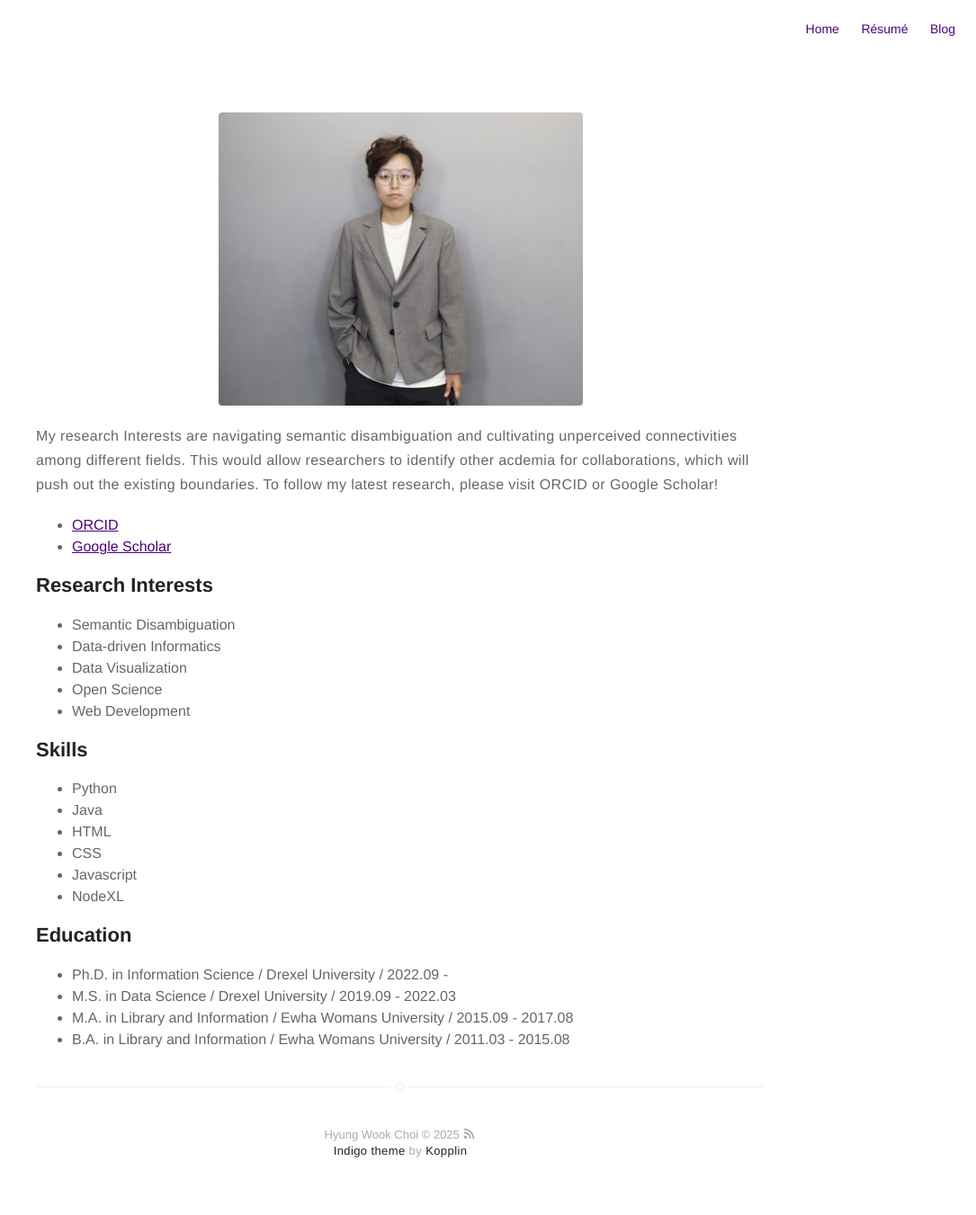
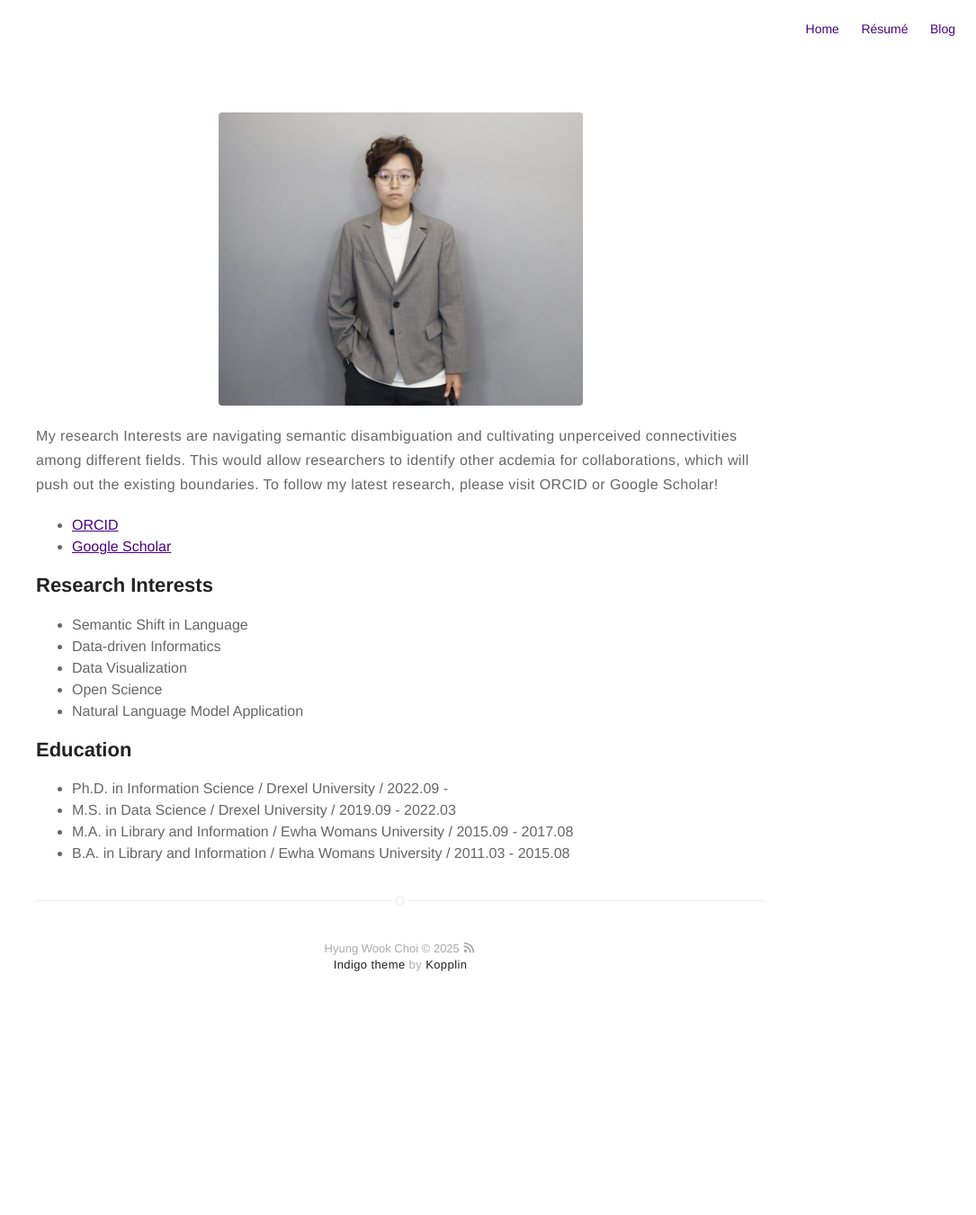
Before and after one commit to choihywook/choihywook.github.io, a Jekyll site: the page built from about.md, in a window 1280 px wide. Shown: the whole page at 90% size, without its empty margins (195-1280 px from the left). Built offline with Jekyll 4.4.1, drawn with Linux system fonts in a browser that asks for light colours; after the commit the page ends 1144 px from its top, so only the background shows below that.

```diff
--- a/about.md
+++ b/about.md
@@ -17,23 +17,14 @@ layout: page
 
 <h2>Research Interests</h2>
 <ul class="skill-list">
-  <li>Semantic Disambiguation</li>
-	<li>Data-driven Informatics</li>
-	<li>Data Visualization</li>
+  <li>Semantic Shift in Language</li>
+  <li>Data-driven Informatics</li>
+  <li>Data Visualization</li>
   <li>Open Science</li>
-  <li>Web Development</li>
+  <li>Natural Language Model Application</li>
 </ul>
 
 
-<h2>Skills</h2>
-<ul class="skill-list">
-	<li>Python</li>
-	<li>Java</li>
-  <li>HTML</li>
-	<li>CSS</li>
-	<li>Javascript</li>
-	<li>NodeXL</li>
-</ul>
 <h2>Education</h2>
 <ul>
 	<li>Ph.D. in Information Science / Drexel University / 2022.09 - </li>
```
